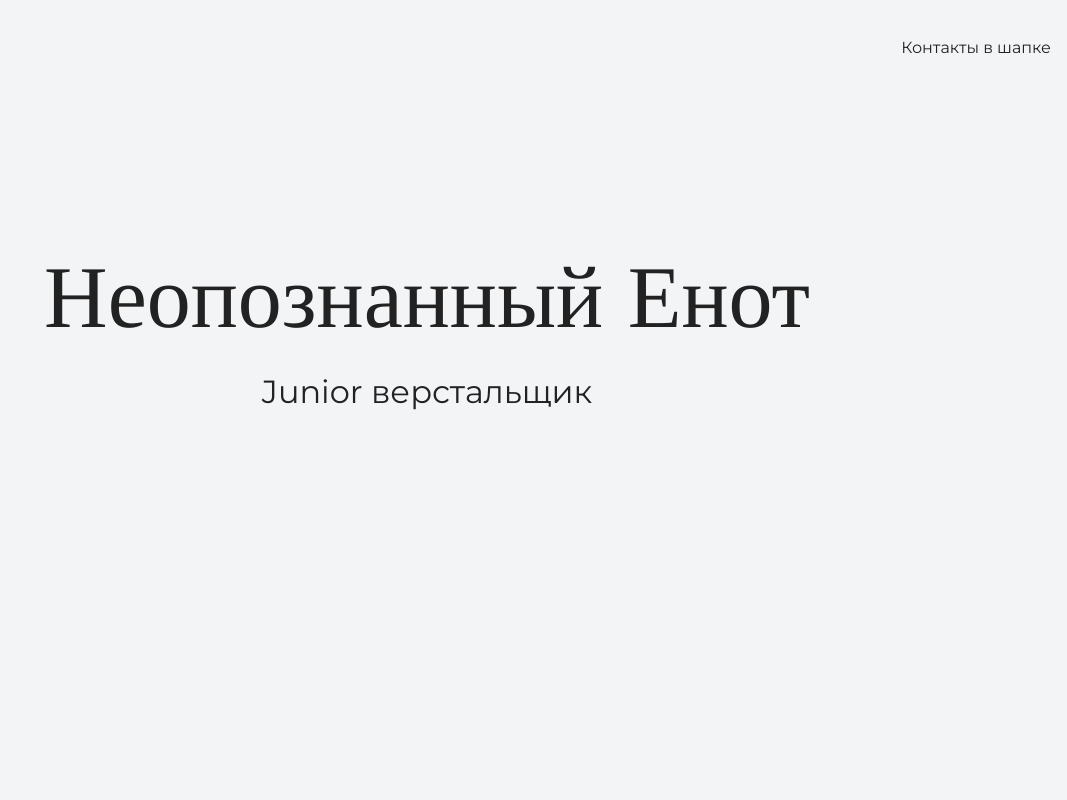
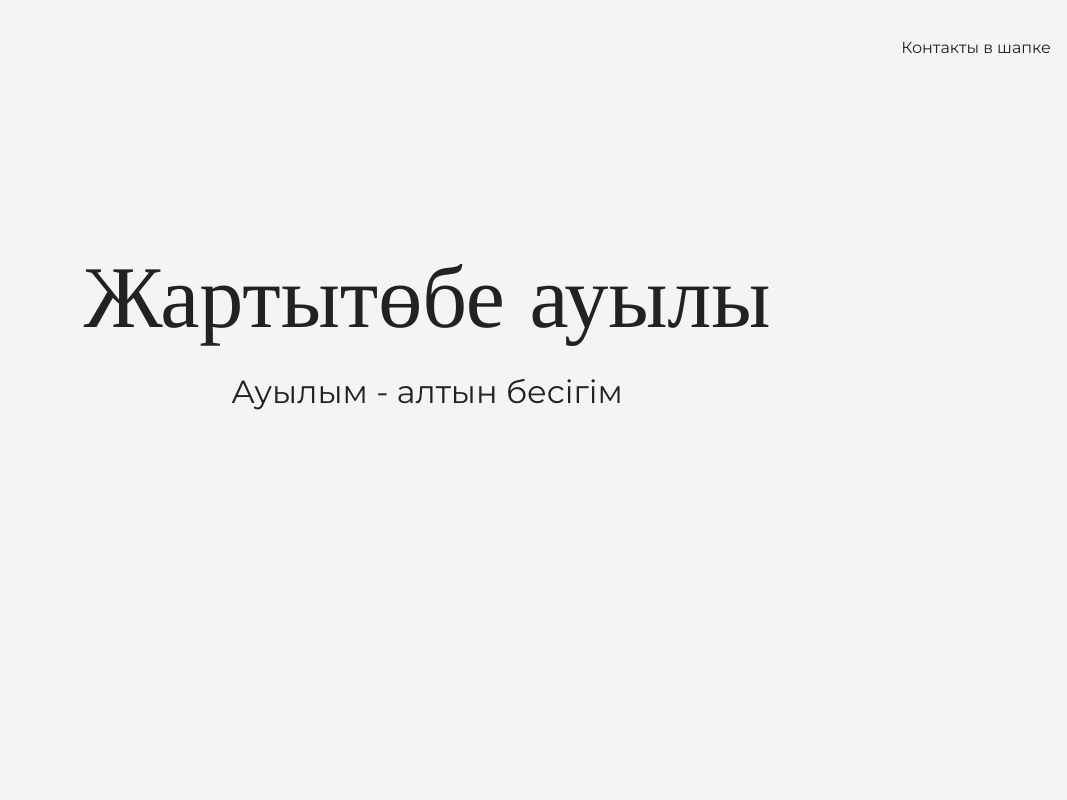
Before and after one commit to Nurdaulet178/-, a plain HTML site: page index.html in a window 1280 px wide. Shown: the top 800 px of the page, without its empty margins (213-1280 px from the left). Drawn offline with nearby package versions, Linux system fonts and the light colour scheme.

Commit message:
Изменения в сайте

```diff
--- a/index.html
+++ b/index.html
@@ -1,10 +1,10 @@
 <!DOCTYPE html>
-<html lang="ru">
+<html lang="kz">
   <head>
     <meta charset="UTF-8">
     <link rel="stylesheet" href="style.css">
 	<link href="https://fonts.googleapis.com/css?family=Montserrat:400,500,700|Old+Standard+TT&display=swap&subset=cyrillic" rel="stylesheet">
-    <title>Портфолио Junior верстальщика</title>
+    <title>Жартытөбе ауылы</title>
   </head>
 
   <body>
@@ -16,8 +16,8 @@
 
     <section class="hero-image">
       <div class="container">
-	      <h1 class="heading">Неопознанный Енот</h1>
-           <p>Junior верстальщик</p>
+	      <h1 class="heading">Жартытөбе ауылы</h1>
+           <p>Ауылым - алтын бесігім</p>
 		</div>
     </section>
 
```
